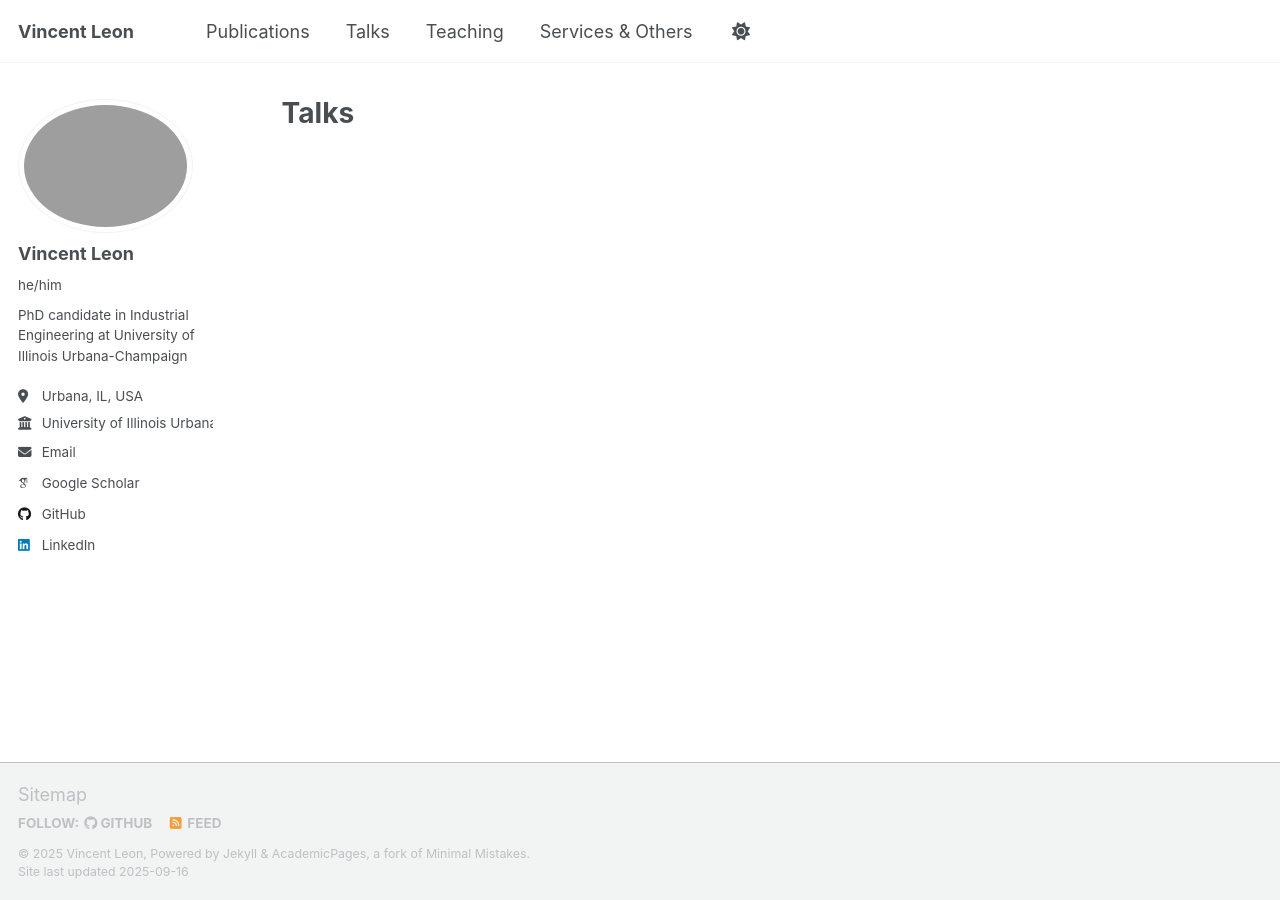
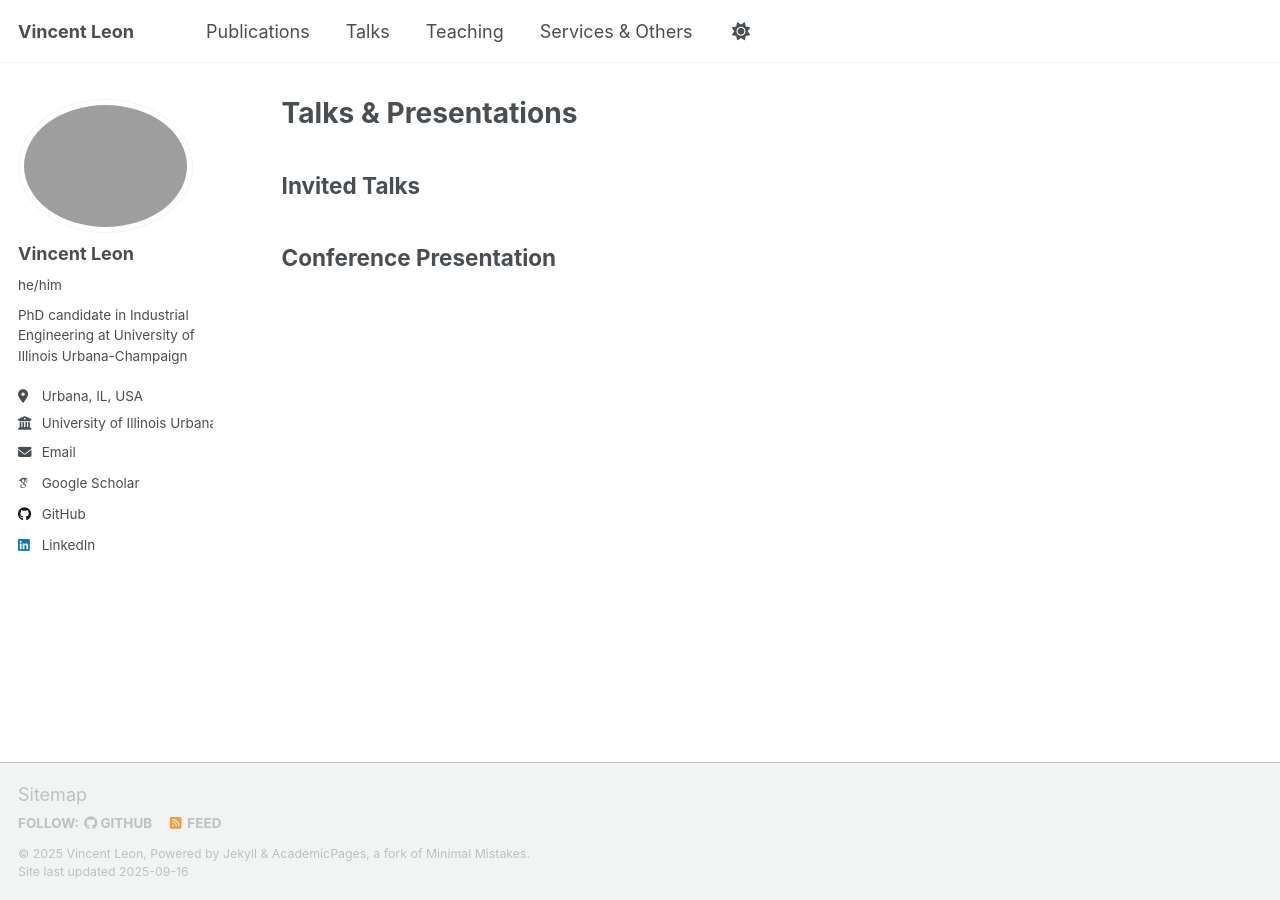
Before and after one commit to vin-leon/vin-leon.github.io, a Jekyll site: the page built from _pages/talks.md, in a window 1280 px wide. Built offline with Jekyll 4.4.1, drawn with Linux system fonts in a browser that asks for light colours; some web fonts are replaced; a script that is not in the unit is left out.

Commit message:
Update talks.md

```diff
--- a/_pages/talks.md
+++ b/_pages/talks.md
@@ -1,6 +1,10 @@
 ---
 layout: archive
-title: "Talks"
+title: "Talks & Presentations"
 permalink: /talks/
 author_profile: true
 ---
+
+## Invited Talks
+
+## Conference Presentation
```
